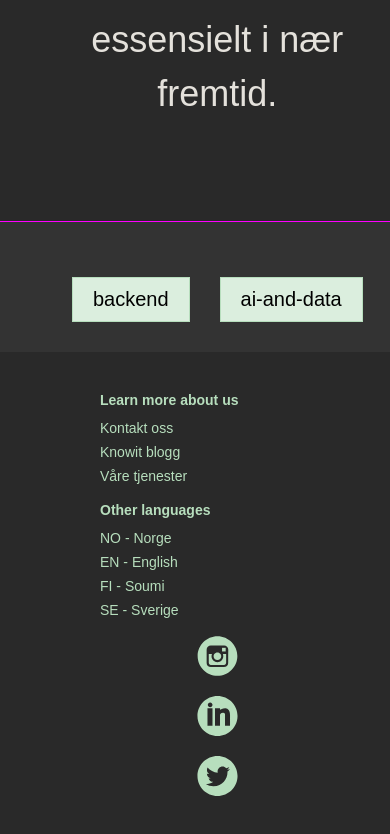
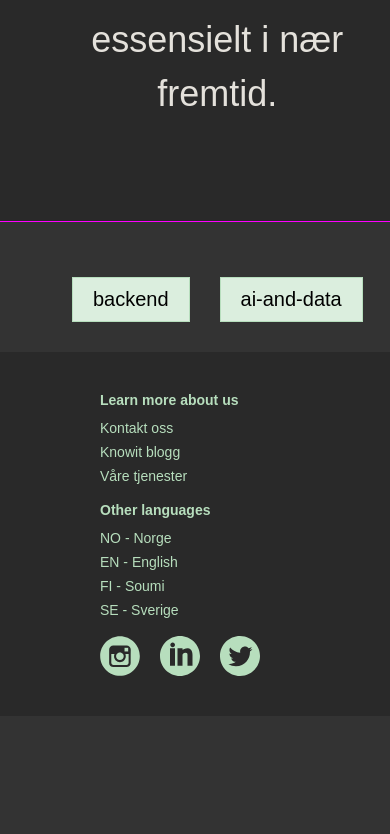
Before and after one commit to knowit/teknologiradar, a Next.js app in the folder frontend/: page / in a window 390 px wide. Shown: the part 1302-2136 px from the top of the page. After the commit the page ends 2018 px from the top, so only its background shows below. Built offline with nearby package versions, Linux system fonts and the light colour scheme.

Commit message:
#29: mobile view for social media links

```diff
--- a/frontend/components/FooterComponent/Footer.module.css
+++ b/frontend/components/FooterComponent/Footer.module.css
@@ -40,4 +40,8 @@
   .footer {
     grid-template: auto/ 1fr;
   }
+
+  .footer .socialMediaIcons {
+    flex-direction: row;
+  }
 }
```
